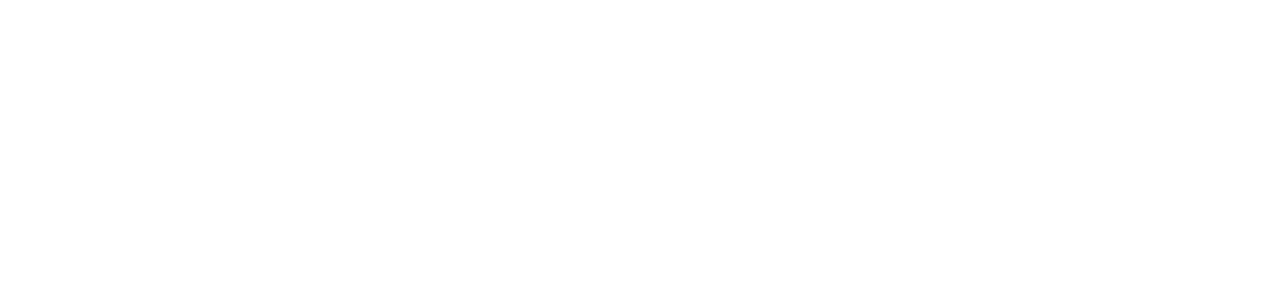
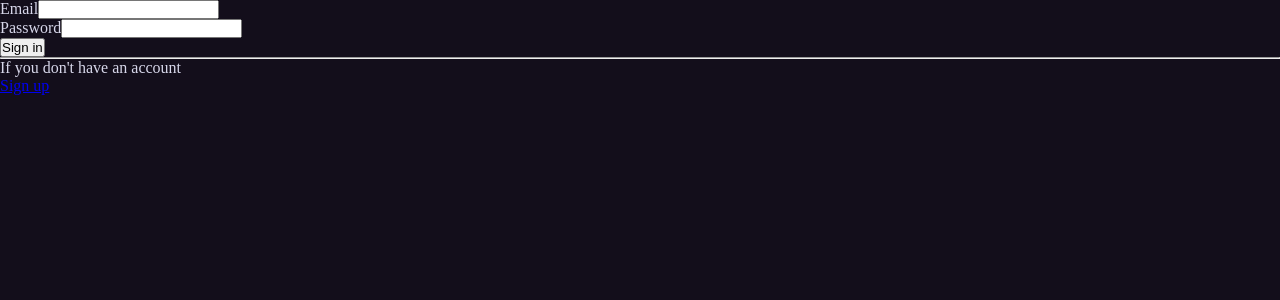
Before and after one commit to JulesGilli/DoteDoteDone, an Angular app in the folder front-end/: page /workspace/sign-in in a window 1280 px wide. Before the commit this address led to /app. Shown: the top 300 px of the page. Built offline with nearby package versions, Linux system fonts and the light colour scheme.

Commit message:
feat: beggining sign in page

```diff
--- a/front-end/src/app/app.routes.ts
+++ b/front-end/src/app/app.routes.ts
@@ -2,12 +2,11 @@
 
 export const routes: Routes = [
   {
-    path: 'app',
-    loadChildren: () =>
-      import('./workspace/workspace.routes').then((m) => m.workspaceRoutes),
+    path: 'workspace',
+    loadChildren: () => import('./workspace').then((m) => m.workspaceRoutes),
   },
   {
     path: '**',
-    redirectTo: 'app',
+    redirectTo: 'workspace',
   },
 ];
--- a/front-end/src/app/pages/sign-in/sign-in.component.html
+++ b/front-end/src/app/pages/sign-in/sign-in.component.html
@@ -1 +1,15 @@
-<p>sign-in works!</p>
+<!-- <img src="logo.png" alt="Logo" /> -->
+<form action="">
+  <div>
+    <label for="">Email</label>
+    <input type="text" />
+  </div>
+  <div>
+    <label for="">Password</label>
+    <input type="text" />
+  </div>
+  <button>Sign in</button>
+</form>
+<hr />
+<p>If you don't have an account</p>
+<a href="workspace/sign-up">Sign up</a>
--- /dev/null
+++ b/front-end/src/app/workspace/index.ts
@@ -0,0 +1,2 @@
+export * from './workspace.component';
+export * from './workspace.routes';
--- a/front-end/src/app/workspace/workspace.routes.ts
+++ b/front-end/src/app/workspace/workspace.routes.ts
@@ -19,7 +19,7 @@
       },
       {
         path: '**',
-        redirectTo: 'app',
+        redirectTo: 'workspace',
       },
     ],
   },
--- a/front-end/src/styles.scss
+++ b/front-end/src/styles.scss
@@ -1 +1,12 @@
-/* You can add global styles to this file, and also import other style files */
+@use './variables.scss' as var;
+
+* {
+  margin: 0;
+  padding: 0;
+  box-sizing: border-box;
+}
+
+body {
+  background-color: var.$dark;
+  color: var.$white;
+}
--- /dev/null
+++ b/front-end/src/variables.scss
@@ -0,0 +1,6 @@
+$dark: #130e1b;
+$lighter-dark: #322547;
+$purple: #453f78;
+$light-purple: #736cb2;
+$white: #d7d7ea;
+$grey: #aaa2af;
```
Also changed, not shown: front-end/public/images/logo.png (added), front-end/public/images/logo.svg (deleted).
